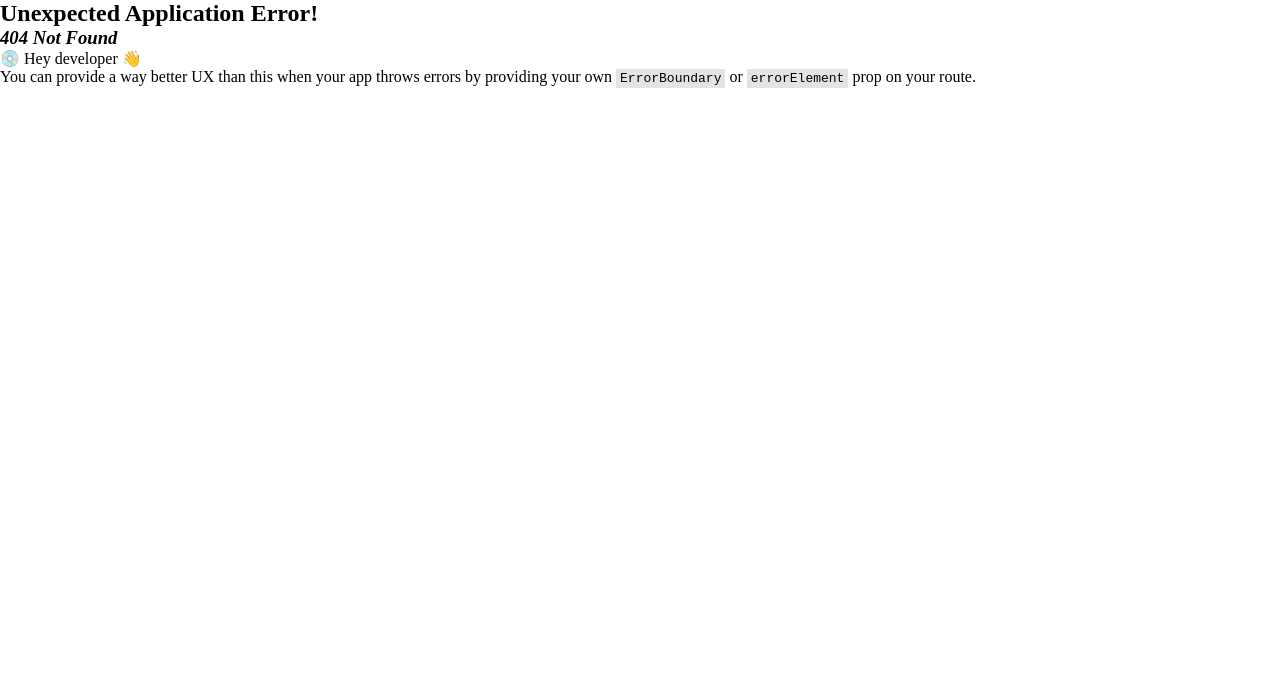
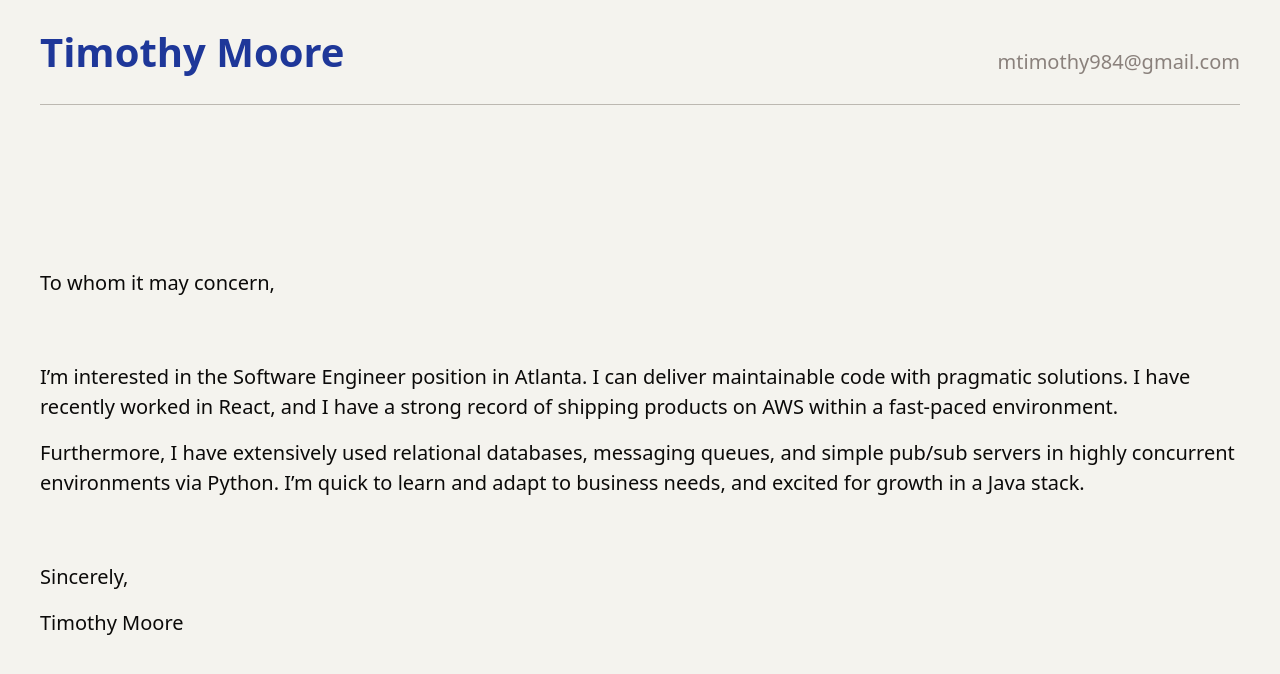
Before and after one commit to Tjstretchalot/mtimothy, a React (Create React App) app: page /fanduel in a window 1280 px wide. Before the commit this address had no page. Shown: the top 674 px of the page. Built offline with nearby package versions, Linux system fonts and the light colour scheme.

Commit message:
Add fanduel cover

```diff
--- a/post_build.js
+++ b/post_build.js
@@ -1,6 +1,6 @@
 const fs = require('fs');
 
-const targets = ['valve', 'microsoft', 'dell'];
+const targets = ['microsoft', 'dell', 'fanduel'];
 
 for (const target of targets) {
   fs.copyFile('build/index.html', `build/${target}.html`, (err) => {
--- a/src/routes/valve_cover/ValveCover.tsx
+++ b/src/routes/fanduel_cover/FanduelCover.tsx
@@ -16,9 +16,9 @@ import { Context } from '../../shared/context/Context';
 import { PadSides } from '../../components/layout/PadSides';
 
 /**
- * Cover letter for Valve's "Steam Software Engineer" position
+ * Cover letter for Fanduel's "Software Engineer" position
  */
-export const ValveCover = (): ReactElement => {
+export const FanduelCover = (): ReactElement => {
   const context = useAttachedContext();
 
   return (
@@ -95,7 +95,7 @@ export const ValveCover = (): ReactElement => {
                         </div>
                         <HorizontalSpacer width={SPACERS.xxsmall} />
                         <a
-                          href="https://mtimothy.com/valve"
+                          href="https://mtimothy.com/fanduel"
                           className={combineClasses(
                             RESETS.anchor,
                             TYPOGRAPHY.fine,
@@ -103,7 +103,7 @@ export const ValveCover = (): ReactElement => {
                             COLOR_CLASSES.color.primary.dark
                           )}
                         >
-                          mtimothy.com/valve
+                          mtimothy.com/fanduel
                         </a>
                       </div>
                       <VerticalSpacer height={0} flexGrow={1} />
@@ -122,25 +122,17 @@ export const ValveCover = (): ReactElement => {
       <Paragraph context={context}>To whom it may concern,</Paragraph>
       <VerticalSpacer height={SPACERS.large} />
       <Paragraph context={context}>
-        I&rsquo;m interested in the Steam Software Engineer position. I have
-        broad and extensive experience building and shipping digital
-        products&ndash;experimenting with new ideas and learning from failure.
+        I&rsquo;m interested in the Software Engineer position in Atlanta. I can
+        deliver maintainable code with pragmatic solutions. I have recently
+        worked in React, and I have a strong record of shipping products on AWS
+        within a fast-paced environment.
       </Paragraph>
       <VerticalSpacer height={SPACERS.small} />
       <Paragraph context={context}>
-        I&rsquo;m a strong, immediate value add for quickly iterating on web
-        tools for Deadlock or the e-commerce platform. However my recent web
-        development work does not mean I shy away from lower-level languages. I
-        started programming as a kid from a C++ book and I&rsquo;ve built
-        multiple amateur games in small groups on the weekends in Monogame. The
-        C# libraries that came from those remain my most starred GitHub
-        repositories.
-      </Paragraph>
-      <VerticalSpacer height={SPACERS.small} />
-      <Paragraph context={context}>
-        As a life-long gamer and programmer from within your community, both
-        physically (WA) and virtually (2,500 matches on Dota 2), I&rsquo;m also
-        confident I&rsquo;ll vibe with the team!
+        Furthermore, I have extensively used relational databases, messaging
+        queues, and simple pub/sub servers in highly concurrent environments via
+        Python. I&rsquo;m quick to learn and adapt to business needs, and
+        excited for growth in a Java stack.
       </Paragraph>
       <VerticalSpacer height={SPACERS.large} />
       <Paragraph context={context}>Sincerely,</Paragraph>
```
Also changed, not shown: src/index.tsx (+5 -5 lines).
